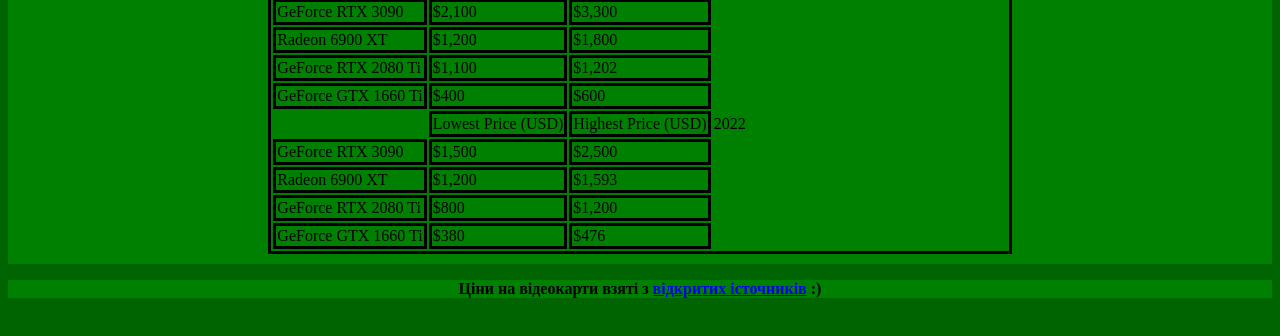
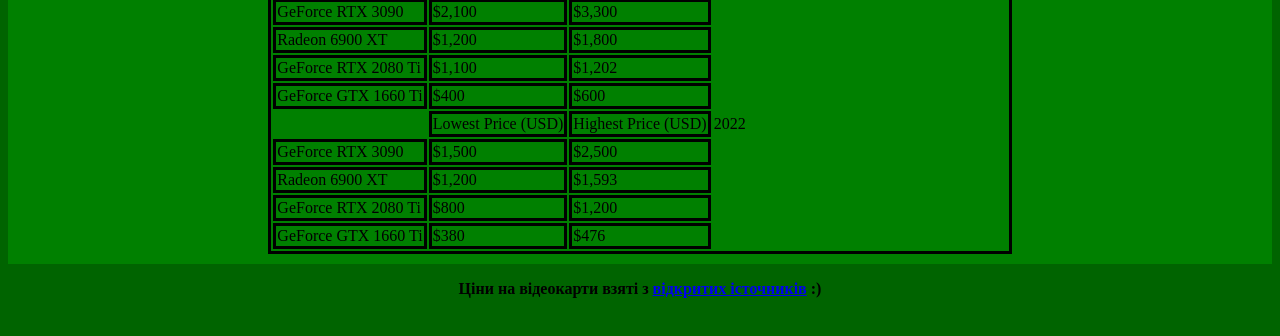
Before and after one commit to mothmelons/index2.html, a plain HTML site: page index.html in a window 1280 px wide. Shown: the part 352-688 px from the top of the page. Drawn offline with Linux system fonts and the light colour scheme.

Commit message:
Update index.html

```diff
--- a/index.html
+++ b/index.html
@@ -65,7 +65,7 @@
     </table>
 
     </main>
-    <footer style="background:green; ">
+    <footer style="background:darkgreen; ">
         <p style="text-align: center"><b>Ціни на відеокарти взяті з <a href = "https://finance.ua/saving/ceny-na-videokarty">відкритих істочників</a> :)</b></p>
     </footer>
     </body>
```
